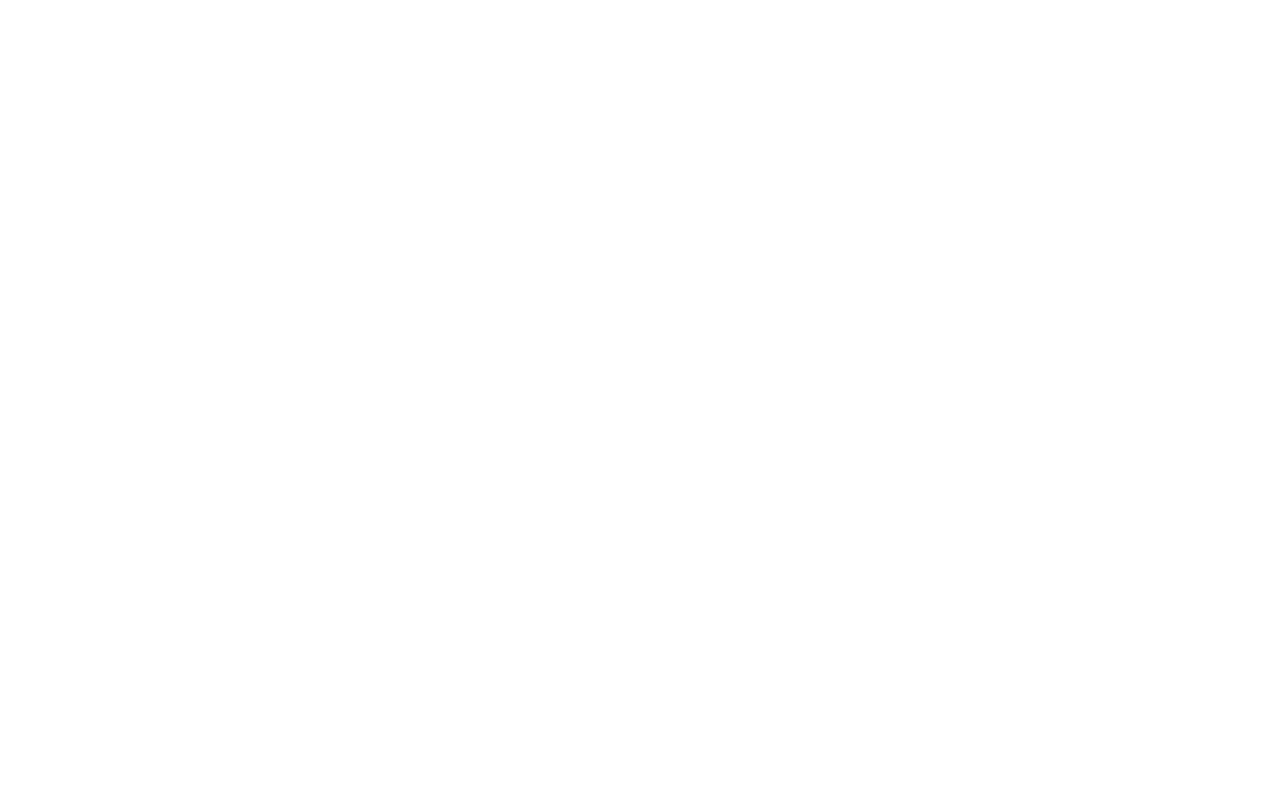
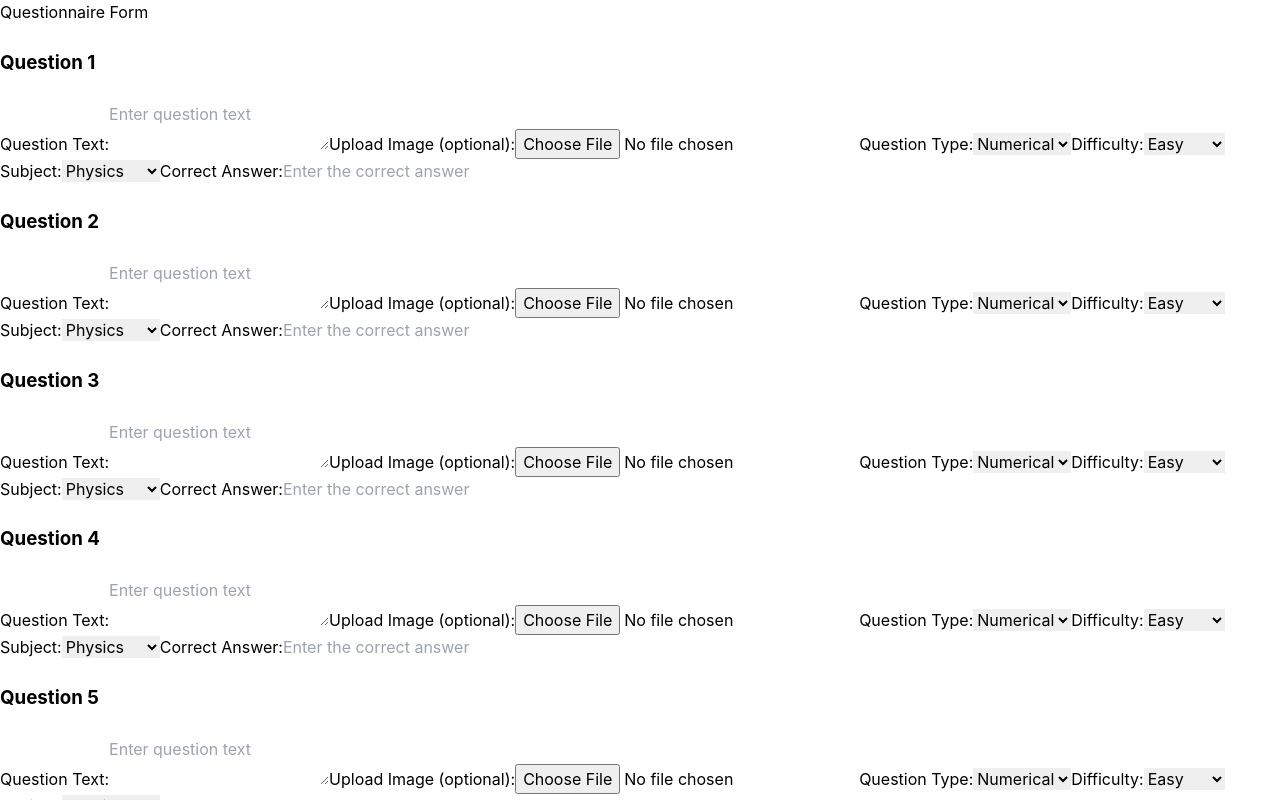
Before and after one commit to JainamDosi/Project_NSS, a React (Create React App) app in the folder frontend/: page /questionForm in a window 1280 px wide. Before the commit this address had no page. Built offline with nearby package versions, Linux system fonts and the light colour scheme; a web font is replaced by a local one.

Commit message:
Question Form added

```diff
--- a/frontend/src/App.js
+++ b/frontend/src/App.js
@@ -11,6 +11,7 @@
 import TestInstructions from "./Components/Test/testInstructions/testInstructions";
 import TestInterface from "./Components/Test/testInterface/testInterface";
 import FormByAdmin from "./Components/FormByAdmin/FormByAdmin";
+import QuestionForm from "./Components/questionForm/questionForm";
 function App() {
   return (
     <>
@@ -29,6 +30,7 @@
           <Route path="/testInstructions" element={<TestInstructions/>} />
           <Route path="/testInterface" element={<TestInterface/>} />
           <Route path="/formByAdmin" element={<FormByAdmin/>} />
+          <Route path="/questionForm" element={<QuestionForm/>} />
         </Routes>
       </Router>
     </>
--- /dev/null
+++ b/frontend/src/Components/questionForm/questionForm.js
@@ -0,0 +1,172 @@
+import React, { useState } from "react";
+// import "./QuestionForm.css";
+
+function QuestionForm() {
+  const [questions, setQuestions] = useState(
+    Array.from({ length: 75 }, () => ({
+      text: "",
+      image: null,
+      type: "numerical", // or "mcq"
+      difficulty: "easy", // easy, medium, hard
+      subject: "Physics", // Physics, Chemistry, Math
+      options: [
+        { type: "text", value: "" }, // Each option can be text or image
+        { type: "text", value: "" },
+        { type: "text", value: "" },
+        { type: "text", value: "" },
+      ],
+      correctAnswer: "",
+    }))
+  );
+
+  const handleInputChange = (index, field, value) => {
+    const updatedQuestions = [...questions];
+    updatedQuestions[index][field] = value;
+    setQuestions(updatedQuestions);
+  };
+
+  const handleImageUpload = (index, file) => {
+    const updatedQuestions = [...questions];
+    updatedQuestions[index].image = file;
+    setQuestions(updatedQuestions);
+  };
+
+  const handleOptionChange = (questionIndex, optionIndex, type, value) => {
+    const updatedQuestions = [...questions];
+    updatedQuestions[questionIndex].options[optionIndex] = { type, value };
+    setQuestions(updatedQuestions);
+  };
+
+  const handleSubmit = (e) => {
+    e.preventDefault();
+    console.log("Submitted Questions:", questions);
+    alert("Questions saved successfully!");
+  };
+
+  return (
+    <div className="form-container">
+      <h2>Questionnaire Form</h2>
+      <form onSubmit={handleSubmit}>
+        {questions.map((question, index) => (
+          <div key={index} className="question-block">
+            <h4>Question {index + 1}</h4>
+
+            <label>Question Text:</label>
+            <textarea
+              value={question.text}
+              onChange={(e) => handleInputChange(index, "text", e.target.value)}
+              placeholder="Enter question text"
+              required
+            ></textarea>
+
+            <label>Upload Image (optional):</label>
+            <input
+              type="file"
+              accept="image/*"
+              onChange={(e) => handleImageUpload(index, e.target.files[0])}
+            />
+
+            <label>Question Type:</label>
+            <select
+              value={question.type}
+              onChange={(e) => handleInputChange(index, "type", e.target.value)}
+            >
+              <option value="numerical">Numerical</option>
+              <option value="mcq">MCQ</option>
+            </select>
+
+            <label>Difficulty:</label>
+            <select
+              value={question.difficulty}
+              onChange={(e) =>
+                handleInputChange(index, "difficulty", e.target.value)
+              }
+            >
+              <option value="easy">Easy</option>
+              <option value="medium">Medium</option>
+              <option value="hard">Hard</option>
+            </select>
+
+            <label>Subject:</label>
+            <select
+              value={question.subject}
+              onChange={(e) =>
+                handleInputChange(index, "subject", e.target.value)
+              }
+            >
+              <option value="Physics">Physics</option>
+              <option value="Chemistry">Chemistry</option>
+              <option value="Math">Math</option>
+            </select>
+
+            {question.type === "mcq" && (
+              <div className="mcq-options">
+                <label>Options:</label>
+                {question.options.map((option, optIndex) => (
+                  <div key={optIndex} className="mcq-option">
+                    <select
+                      value={option.type}
+                      onChange={(e) =>
+                        handleOptionChange(index, optIndex, e.target.value, "")
+                      }
+                    >
+                      <option value="text">Text</option>
+                      <option value="image">Image</option>
+                    </select>
+
+                    {option.type === "text" ? (
+                      <input
+                        type="text"
+                        value={option.value}
+                        onChange={(e) =>
+                          handleOptionChange(
+                            index,
+                            optIndex,
+                            "text",
+                            e.target.value
+                          )
+                        }
+                        placeholder={`Option ${optIndex + 1}`}
+                        required
+                      />
+                    ) : (
+                      <input
+                        type="file"
+                        accept="image/*"
+                        onChange={(e) =>
+                          handleOptionChange(
+                            index,
+                            optIndex,
+                            "image",
+                            e.target.files[0]
+                          )
+                        }
+                        required
+                      />
+                    )}
+                  </div>
+                ))}
+              </div>
+            )}
+
+            <label>Correct Answer:</label>
+            <input
+              type="text"
+              value={question.correctAnswer}
+              onChange={(e) =>
+                handleInputChange(index, "correctAnswer", e.target.value)
+              }
+              placeholder="Enter the correct answer"
+              required
+            />
+          </div>
+        ))}
+        <button type="submit" className="submit-button">
+          Save Questions
+        </button>
+      </form>
+    </div>
+  );
+}
+
+export default QuestionForm;
```
Also changed, not shown: frontend/src/Components/questionForm/questionForm.css (added).
